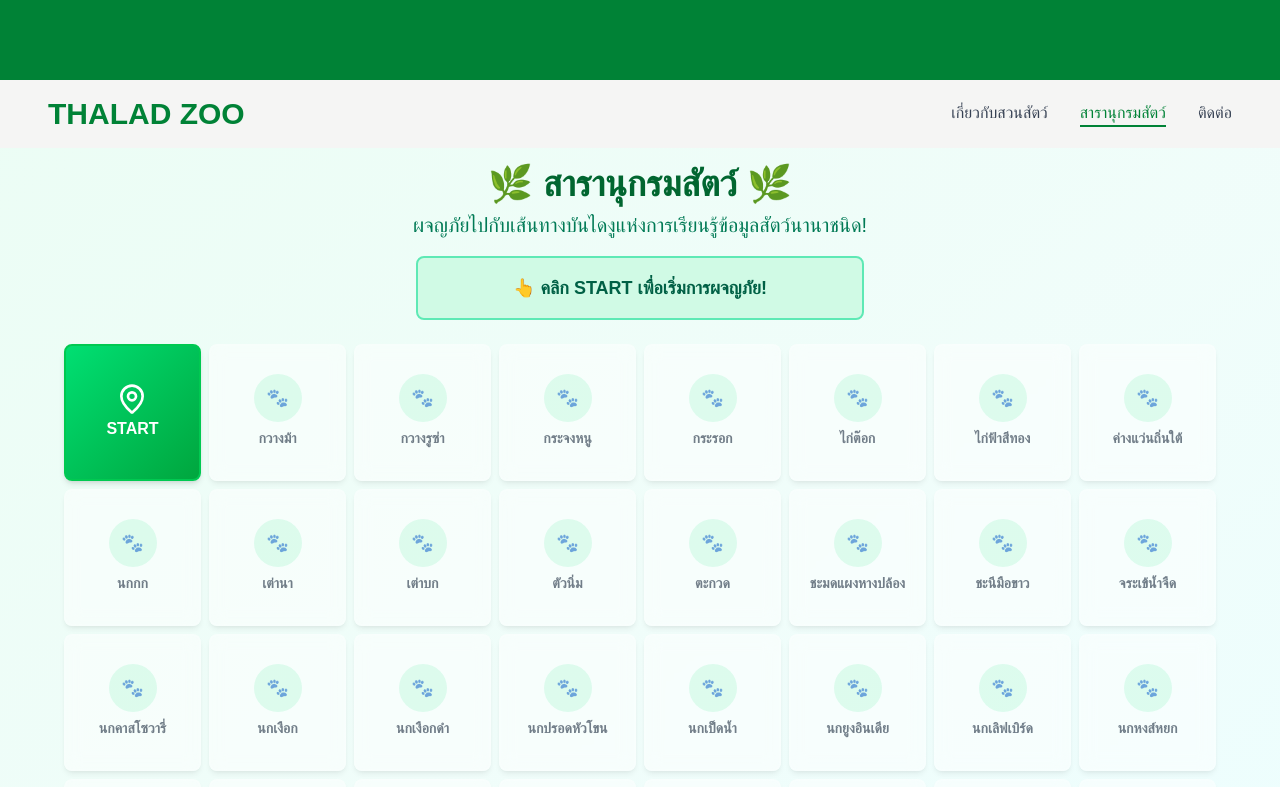
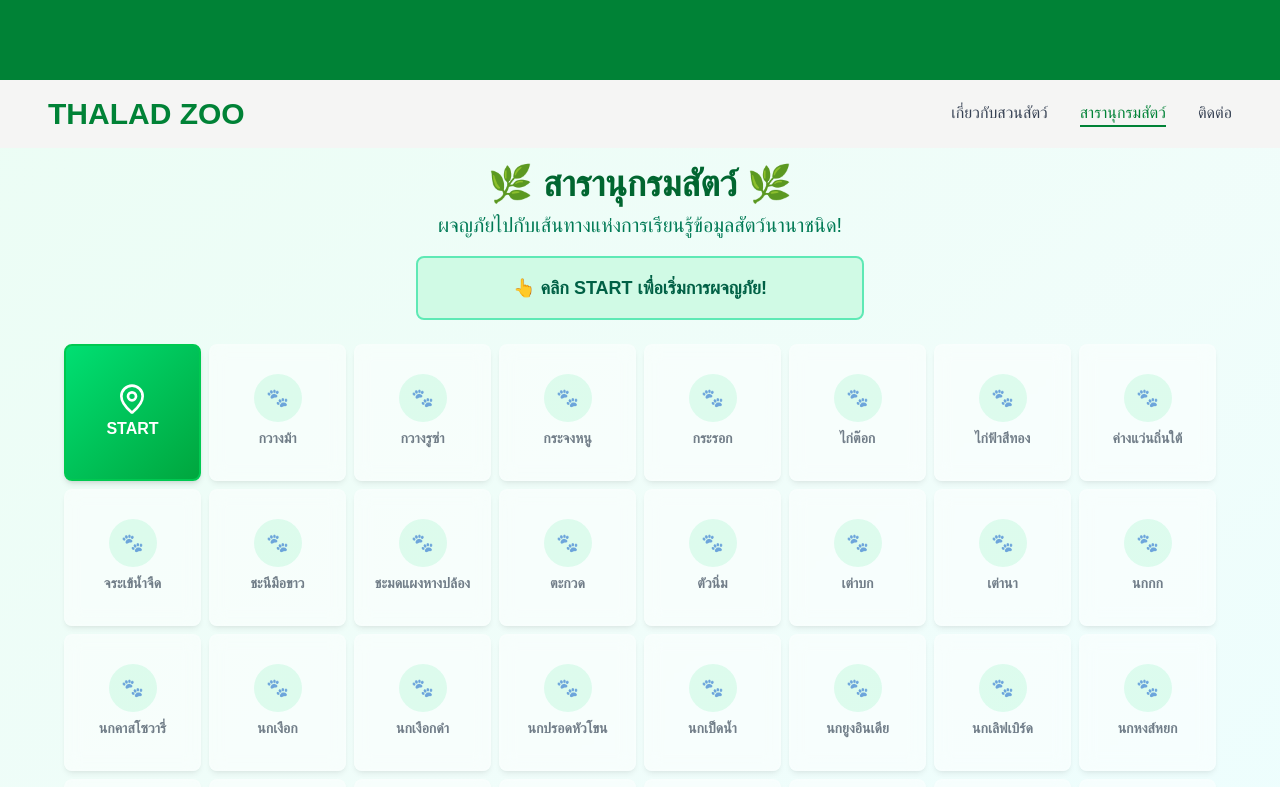
Before and after one commit to natchanon-kh/thalad-zoo, a React (Vite) app: page /animals in a window 1280 px wide. Shown: the top 787 px of the page. Built offline with nearby package versions, Linux system fonts and the light colour scheme; a web font is replaced by a local one.

Commit message:
feat: refactor AnimalCard component

```diff
--- a/src/components/AnimalCard.tsx
+++ b/src/components/AnimalCard.tsx
@@ -1,7 +1,81 @@
-export default function AnimalCard() {
+type AnimalCardProps = {
+  name: string;
+  isViewed: boolean;
+  imageSrc?: string;
+  isMobile: boolean;
+  onClick: () => void;
+  gameStarted: boolean;
+  getBlockStyle: (name: string) => string;
+};
+
+const AnimalCard = ({
+  name,
+  isViewed,
+  imageSrc,
+  isMobile,
+  onClick,
+  gameStarted,
+  getBlockStyle,
+}: AnimalCardProps) => {
+  const isClickable = gameStarted;
+
   return (
-    <div>
-      <div>AnimalCard</div>
+    <div
+      onClick={isClickable ? onClick : undefined}
+      className={`
+        aspect-square rounded-lg border-2 shadow-md overflow-hidden relative
+        flex items-center justify-center text-center
+        transform transition-all duration-300
+        ${getBlockStyle(name)}
+        ${
+          isClickable
+            ? "cursor-pointer hover:scale-105 hover:z-20 active:scale-95"
+            : "cursor-not-allowed opacity-60"
+        }
+        group
+      `}
+    >
+      {isViewed && imageSrc ? (
+        <>
+          <img
+            src={imageSrc}
+            alt={name}
+            className="w-full h-full object-cover"
+          />
+          <div className="absolute bottom-0 left-0 right-0 bg-black/80 p-1 text-center opacity-0 group-hover:opacity-100 transition-opacity duration-300">
+            <span
+              className={`text-white ${
+                isMobile ? "text-xs" : "text-sm"
+              } font-bold leading-tight`}
+            >
+              {name}
+            </span>
+          </div>
+        </>
+      ) : (
+        <div className="text-center p-1 w-full">
+          <div
+            className={`${
+              isMobile ? "w-10 h-10" : "w-8 h-8 md:w-12 md:h-12"
+            } bg-emerald-100 rounded-full flex items-center justify-center mb-1 mx-auto`}
+          >
+            <span className={"text-base md:text-lg"}>🐾</span>
+          </div>
+          <span
+            className={`${
+              isMobile ? "text-xs" : "text-xs md:text-sm"
+            } font-semibold text-slate-800 leading-tight${
+              isMobile
+                ? " whitespace-normal"
+                : " whitespace-nowrap overflow-hidden text-ellipsis"
+            }`}
+          >
+            {name}
+          </span>
+        </div>
+      )}
     </div>
   );
-}
+};
+
+export default AnimalCard;
--- a/src/pages/Animals.tsx
+++ b/src/pages/Animals.tsx
@@ -1,13 +1,24 @@
-import React, { useState, useEffect } from "react";
-import { X, Volume2, Star, Trophy, MapPin } from "lucide-react";
+import { useState, useEffect } from "react";
+import AnimalCard from "../components/AnimalCard";
+import { X, Volume2, Trophy, MapPin } from "lucide-react";
 import DuskyLeafMonkeyImage from "../assets/DuskyLeafMonkey.jpg";
 
+type WikiAnimalData = {
+  title: string;
+  extract: string;
+  thumbnail?: {
+    source: string;
+  } | null;
+};
+
 const AnimalGamePage = () => {
-  const [selectedAnimal, setSelectedAnimal] = useState(null);
-  const [animalData, setAnimalData] = useState({});
+  const [selectedAnimal, setSelectedAnimal] = useState<string | null>(null);
+  const [animalData, setAnimalData] = useState<Record<string, WikiAnimalData>>(
+    {}
+  );
   const [loading, setLoading] = useState(false);
   const [gameStarted, setGameStarted] = useState(false);
-  const [viewedAnimals, setViewedAnimals] = useState([]);
+  const [viewedAnimals, setViewedAnimals] = useState<string[]>([]);
 
   const animalNames = [
     "กวางม้า",
@@ -112,26 +123,20 @@ const AnimalGamePage = () => {
 
   const generateBoardGrid = () => {
     const items = ["Start", ...animalNames, "Finish"];
-    const rows = isMobile ? 13 : 5;
     const cols = isMobile ? 3 : 8;
+    const rows = Math.ceil(items.length / cols);
     const grid = Array(rows * cols).fill(null);
-    let i = 0;
 
-    for (let r = 0; r < rows; r++) {
-      for (let c = 0; c < cols; c++) {
-        if (i < items.length) {
-          const index = r * cols + (r % 2 === 0 ? c : cols - 1 - c);
-          grid[index] = items[i];
-          i++;
+    for (let i = 0; i < items.length; i++) {
+      grid[i] = items[i];
     }
-      }
-    }
+
     return { grid, rows, cols };
   };
 
   const { grid: boardGrid, rows, cols } = generateBoardGrid();
 
-  const fetchAnimalData = async (name) => {
+  const fetchAnimalData = async (name: string) => {
     if (animalData[name]) return;
     setLoading(true);
 
@@ -157,7 +162,7 @@ const AnimalGamePage = () => {
     setLoading(false);
   };
 
-  const handleAnimalClick = (name) => {
+  const handleAnimalClick = (name: string) => {
     // ป้องกันการคลิกถ้ายังไม่เริ่มเกม
     if (!gameStarted) return;
 
@@ -181,7 +186,7 @@ const AnimalGamePage = () => {
     setAnimalData({});
   };
 
-  const getImageSrc = (name) => {
+  const getImageSrc = (name: string): string | undefined => {
     if (name === "ค่างแว่นถิ่นใต้") return DuskyLeafMonkeyImage;
     const animal = animalData[name];
     const imageSrc = animal?.thumbnail?.source;
@@ -192,7 +197,7 @@ const AnimalGamePage = () => {
     setSelectedAnimal(null);
   };
 
-  const getBlockStyle = (item) => {
+  const getBlockStyle = (item: string) => {
     if (item === "Start")
       return "bg-gradient-to-br from-green-400 to-green-600 text-white border-green-500";
     if (item === "Finish")
@@ -228,7 +233,7 @@ const AnimalGamePage = () => {
           🌿 สารานุกรมสัตว์ 🌿
         </h1>
         <p className="text-emerald-700 text-sm sm:text-lg md:text-xl font-medium px-4 text-center leading-snug">
-          ผจญภัยไปกับเส้นทางบันไดงูแห่งการเรียนรู้ข้อมูลสัตว์นานาชนิด!
+          ผจญภัยไปกับเส้นทางแห่งการเรียนรู้ข้อมูลสัตว์นานาชนิด!
         </p>
 
         {!gameStarted && (
@@ -246,30 +251,19 @@ const AnimalGamePage = () => {
         style={{ gridTemplateColumns: `repeat(${cols}, 1fr)` }}
       >
         {boardGrid.map((item, index) => (
+          <div key={index}>
+            {item === "Start" && (
               <div
-            key={index}
-            onClick={() => {
-              if (item === "Start") setGameStarted(true);
-              else if (item === "Finish") handleFinishClick();
-              else if (animalNames.includes(item)) handleAnimalClick(item);
-            }}
+                onClick={() => setGameStarted(true)}
                 className={`
             aspect-square rounded-lg border-2 shadow-md overflow-hidden relative
             flex items-center justify-center text-center
             transform transition-all duration-300
             ${getBlockStyle(item)}
-              ${
-                item && (item === "Start" || item === "Finish" || gameStarted)
-                  ? "cursor-pointer hover:scale-105 hover:z-20 active:scale-95"
-                  : item && !gameStarted
-                  ? "cursor-not-allowed opacity-60"
-                  : ""
-              }
-              ${item === "Start" || item === "Finish" ? "hover:shadow-xl" : ""}
+            cursor-pointer hover:scale-105 hover:z-20 active:scale-95
             group
           `}
               >
-            {item === "Start" && (
                 <div className="text-center p-1">
                   <MapPin
                     className={`${
@@ -284,9 +278,21 @@ const AnimalGamePage = () => {
                     START
                   </span>
                 </div>
+              </div>
             )}
 
             {item === "Finish" && (
+              <div
+                onClick={handleFinishClick}
+                className={`
+            aspect-square rounded-lg border-2 shadow-md overflow-hidden relative
+            flex items-center justify-center text-center
+            transform transition-all duration-300
+            ${getBlockStyle(item)}
+            cursor-pointer hover:scale-105 hover:z-20 active:scale-95
+            group
+          `}
+              >
                 <div className="text-center p-1">
                   <Trophy
                     className={`${
@@ -301,52 +307,22 @@ const AnimalGamePage = () => {
                     FINISH
                   </span>
                 </div>
+              </div>
             )}
 
             {animalNames.includes(item) && (
-              <>
-                {viewedAnimals.includes(item) && getImageSrc(item) ? (
-                  <>
-                    <img
-                      src={getImageSrc(item)}
-                      alt={item}
-                      className="w-full h-full object-cover"
+              <AnimalCard
+                name={item}
+                isViewed={viewedAnimals.includes(item)}
+                imageSrc={getImageSrc(item)}
+                isMobile={isMobile}
+                onClick={() => handleAnimalClick(item)}
+                gameStarted={gameStarted}
+                getBlockStyle={getBlockStyle}
               />
-                    {/* แสดงชื่อสัตว์เมื่อ hover เฉพาะตอนที่เป็นรูปภาพแล้ว */}
-                    <div className="absolute bottom-0 left-0 right-0 bg-black/80 p-1 text-center opacity-0 group-hover:opacity-100 transition-opacity duration-300">
-                      <span
-                        className={`text-white ${
-                          isMobile ? "text-xs" : "text-sm"
-                        } font-bold leading-tight`}
-                      >
-                        {item}
-                      </span>
-                    </div>
-                  </>
-                ) : (
-                  <div className="text-center p-1 w-full">
-                    <div
-                      className={`${
-                        isMobile ? "w-10 h-10" : "w-8 h-8 md:w-12 md:h-12"
-                      } bg-emerald-100 rounded-full flex items-center justify-center mb-1 mx-auto`}
-                    >
-                      <span className={"text-base md:text-lg"}>🐾</span>
-                    </div>
-                    <span
-                      className={`${
-                        isMobile ? "text-xs" : "text-xs md:text-sm"
-                      } font-semibold text-slate-800 leading-tight${
-                        isMobile
-                          ? "whitespace-normal"
-                          : "whitespace-nowrap overflow-hidden text-ellipsis"
-                      }`}
-                    >
-                      {item}
-                    </span>
-                  </div>
             )}
-              </>
-            )}
+
+            {!item && <div></div>}
           </div>
         ))}
       </div>
```
Lines whose indentation alone changed are shown as unchanged.
